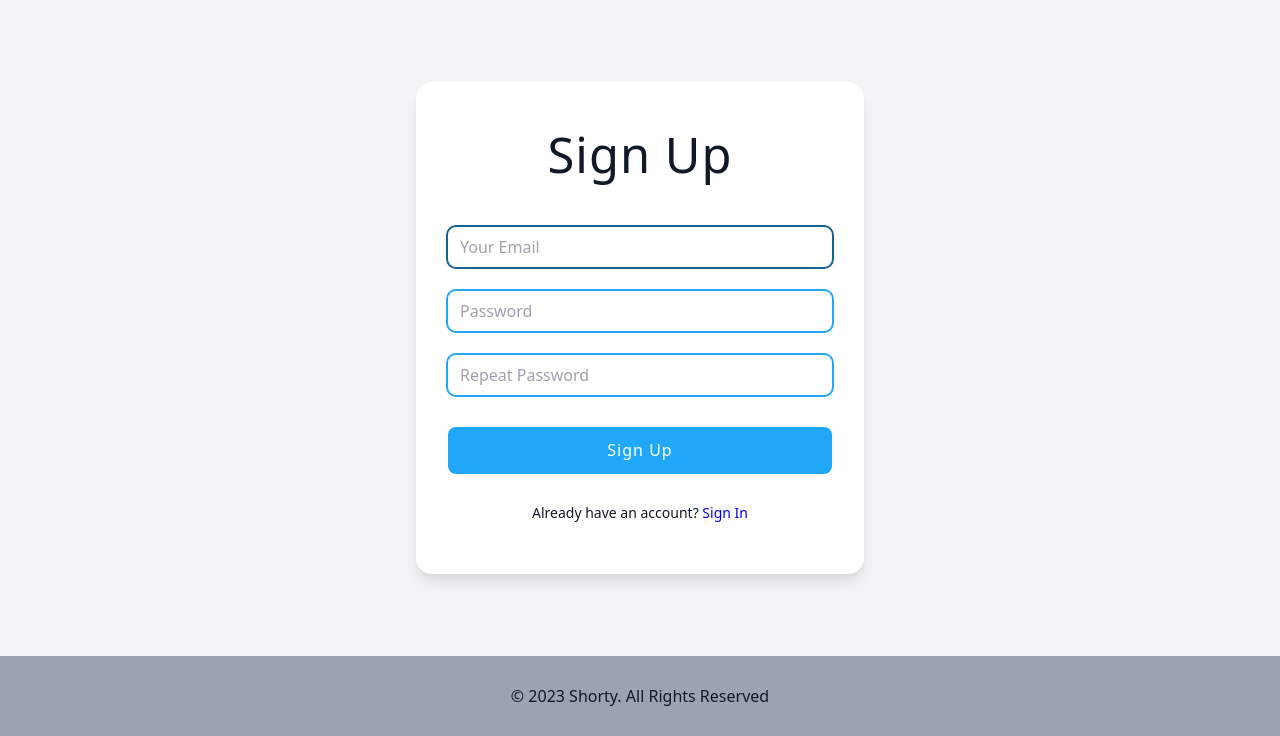
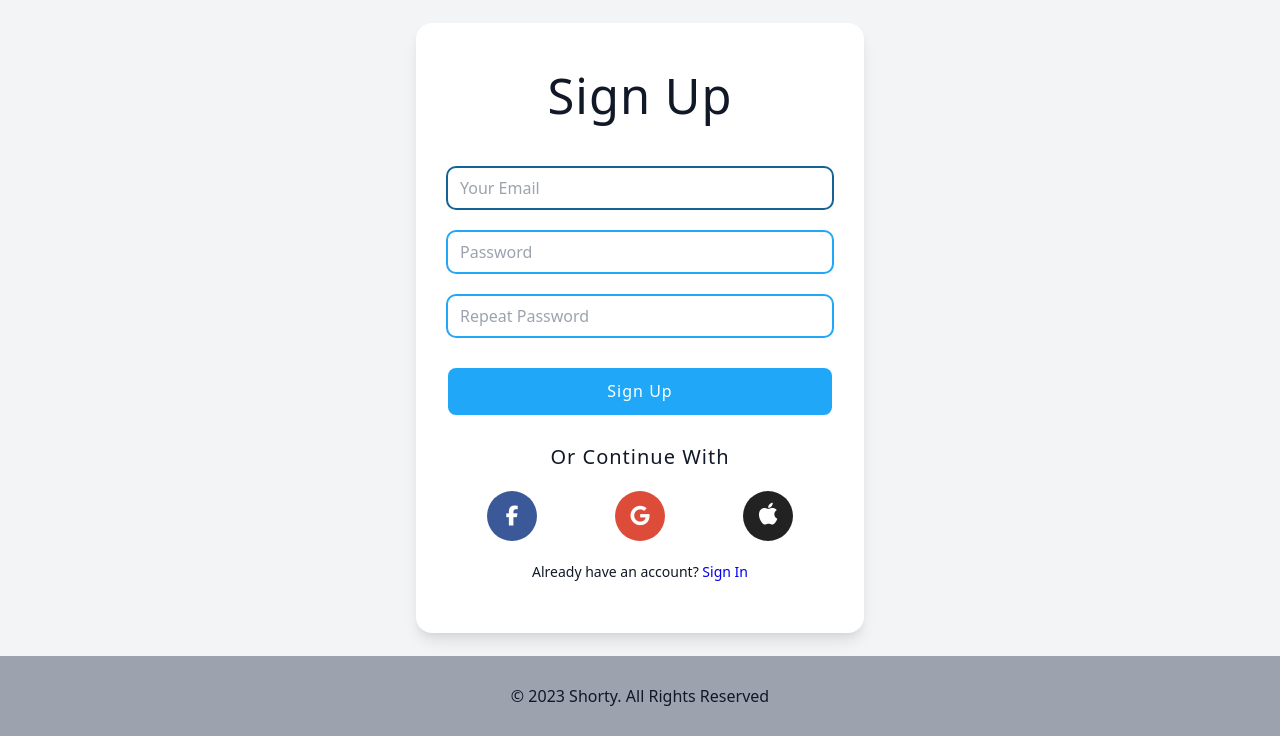
Before and after one commit to andreistr21/Link-Shortener, a Django app: page /account/sign-up/ in a window 1280 px wide. Shown: the part 64-800 px from the top of the page. Run offline with Django 4.2, Linux system fonts and the light colour scheme; parts of the project's set-up code (start-up, migrations or seed data) failed here and were passed over; some libraries are stand-ins or nearby versions.

Commit message:
added authentication with facebook

```diff
--- a/src/account/templates/account/sign_in.html
+++ b/src/account/templates/account/sign_in.html
@@ -23,6 +23,7 @@
                     </div>
                 {% endfor %}
                 <button class="btn btn-primary block-btn">sign in</button>
+                {% include 'account/social_auth.html' %}
                 <div class="form-help-section">
                     <p class="text-small">
                         Forgot your password? <a href="{% url 'account:password_reset' %}">Reset Password</a>
--- a/src/account/templates/account/sign_up.html
+++ b/src/account/templates/account/sign_up.html
@@ -18,6 +18,7 @@
                     </div>
                 {% endfor %}
                 <button class="btn btn-primary block-btn">sign up</button>
+                {% include 'account/social_auth.html' %}
                 <div class="form-help-section">
                     <p class="text-small">
                         Already have an account? <a href="{% url 'account:sign_up' %}">Sign In</a>
--- /dev/null
+++ b/src/account/templates/account/social_auth.html
@@ -0,0 +1,6 @@
+<h5 class="text-center">Or Continue With</h5>
+<div class="social-auth">
+    <a href="{% url 'social:begin' "facebook" %}" class="fa fa-facebook"></a>
+    <a href="{% url 'social:begin' "temp" %}" class="fa fa-google"></a>
+    <a href="{% url 'social:begin' "temp" %}" class="fa fa-brands fa-apple"></a>
+</div>
--- a/src/shorty/urls.py
+++ b/src/shorty/urls.py
@@ -23,4 +23,8 @@ urlpatterns = [
     path("admin/", admin.site.urls),
     path("", include("shortener.urls")),
     path("account/", include("account.urls")),
+    path(
+        "account/social-auth/",
+        include("social_django.urls", namespace="social"),
+    ),
 ] + static(settings.STATIC_URL, document_root=settings.STATIC_ROOT)
--- a/src/static/main.css
+++ b/src/static/main.css
@@ -327,6 +327,10 @@ a:visited {
   place-items: center;
 }
 
+.text-center {
+  text-align: center;
+}
+
 /* ============= LOCAL CSS =============== */
 /* base */
 /* header */
@@ -435,12 +439,66 @@ a:visited {
   width: 48px;
   margin: 0 auto;
   margin-bottom: 2rem;
+  z-index: 0;
 }
 .form-icon img {
+  z-index: 0;
   filter: invert(53%) sepia(50%) saturate(1836%) hue-rotate(175deg)
     brightness(98%) contrast(99%);
 }
 
+/*
+==========
+Authentication
+==========
+*/
+/* Shared */
+.social-auth {
+  display: grid;
+  grid-template-columns: repeat(3, 1fr);
+  place-items: center;
+}
+.social-auth .fa {
+  display: flex;
+  align-items: center;
+  justify-content: center;
+  font-size: 20px;
+  width: 50px;
+  height: 50px;
+  text-align: center;
+  text-decoration: none;
+  border-radius: 50%;
+}
+.social-auth .fa:hover {
+  opacity: 0.7;
+}
+
+/* Brands*/
+/* Facebook */
+.social-auth .fa-facebook {
+  background: #3b5998;
+  color: white;
+}
+/* Twitter */
+.social-auth .fa-google {
+  background: #dd4b39;
+  color: white;
+}
+/* Apple */
+.social-auth .fa-apple {
+  background: var(--black);
+  color: var(--white);
+  font-size: 25px;
+}
+.social-auth .fa-apple::before {
+  transform: translateY(-5%);
+}
+
+/*
+==========
+Pages
+==========
+*/
 /* Sign Up */
 .sign-up {
   width: 100%;
@@ -450,15 +508,14 @@ a:visited {
 }
 
 /* SignIn */
-.form-help-section p{
+.form-help-section p {
   margin-bottom: 0.375rem;
   text-align: center;
-
 }
 
 /* Forms */
 .section-sign-up {
-  min-height: 32rem;
+  min-height: 39rem;
 }
 
 /* Confirm Email */
@@ -475,19 +532,18 @@ a:visited {
 }
 
 /* Password reset */
-.form-buttons{
+.form-buttons {
   display: flex;
   justify-content: space-around;
 }
-.form-buttons a{
+.form-buttons a {
   color: var(--primary-900);
 }
 
-
 /* Password reset done */
-.password-reset-done{
+.password-reset-done {
   text-align: center;
 }
-.password-reset-done h2{
+.password-reset-done h2 {
   padding: 1.5rem 0;
 }
--- a/src/templates/common/base.html
+++ b/src/templates/common/base.html
@@ -52,8 +52,12 @@
                 </button>
                 {% comment %} navbuttons {% endcomment %}
                 <div class="sidebar-buttons">
-                    <button class="btn btn-primary btn-block">sign in</button>
-                    <button class="btn btn-secondary btn-block">sign up</button>
+                    <a href="{% url 'account:sign_in' %}">
+                        <button class="btn btn-primary btn-block">sign in</button>
+                    </a>
+                    <a href="{% url 'account:sign_up' %}">
+                        <button class="btn btn-secondary btn-block">sign up</button>
+                    </a>
                 </div>
             </aside>
         </header>
```
Also changed, not shown: src/account/templates/account/overview.html (+7 -0 lines), src/account/urls.py (+18 -5 lines), src/shorty/settings.py (+32 -4 lines), src/account/migrations/0007_alter_profile_email.py (added), 1 other file.
